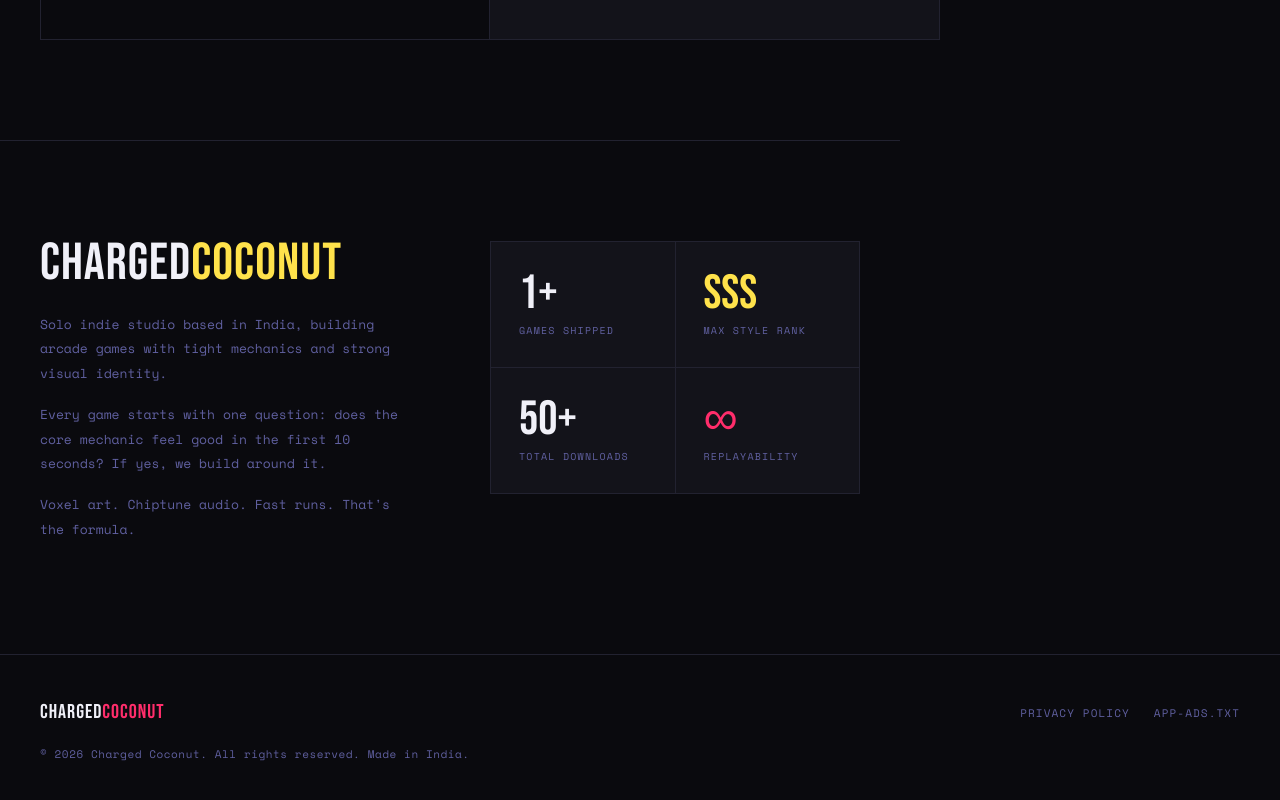
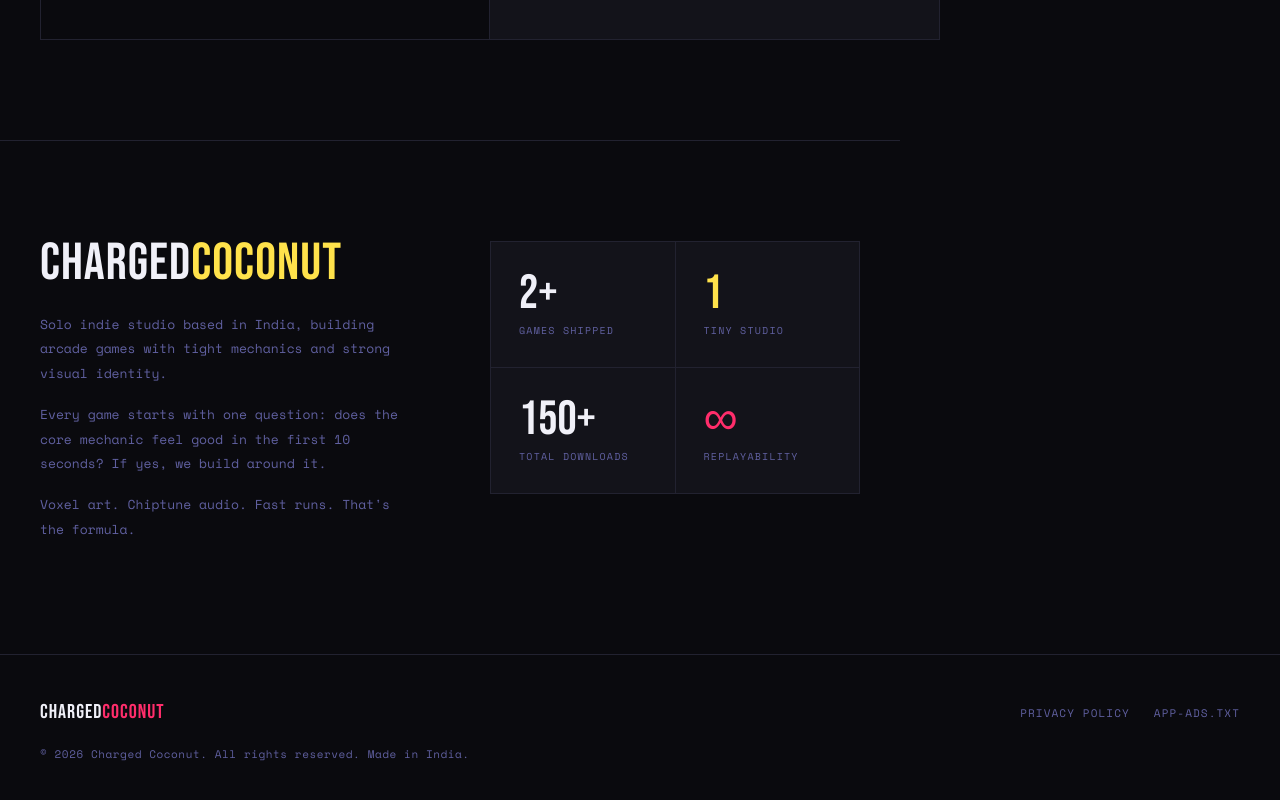
Before and after one commit to Subash-A-A/chargedcoconutgames.github.io, a Next.js app: page / in a window 1280 px wide. Shown: the part 2016-2816 px from the top of the page. Built offline with nearby package versions, Linux system fonts and the light colour scheme.

Commit message:
stats update

```diff
--- a/src/components/home/AboutSection.tsx
+++ b/src/components/home/AboutSection.tsx
@@ -1,9 +1,9 @@
 import styles from "./AboutSection.module.css";
 
 const STATS: { value: string; color?: string; label: string }[] = [
-  { value: "1+", label: "Games shipped" },
-  { value: "SSS", color: "var(--yellow)", label: "Max style rank" },
-  { value: "50+", label: "Total Downloads" },
+  { value: "2+", label: "Games shipped" },
+  { value: "1", color: "var(--yellow)", label: "Tiny Studio" },
+  { value: "150+", label: "Total Downloads" },
   { value: "∞", color: "var(--pink)", label: "Replayability" },
 ];
 
```
